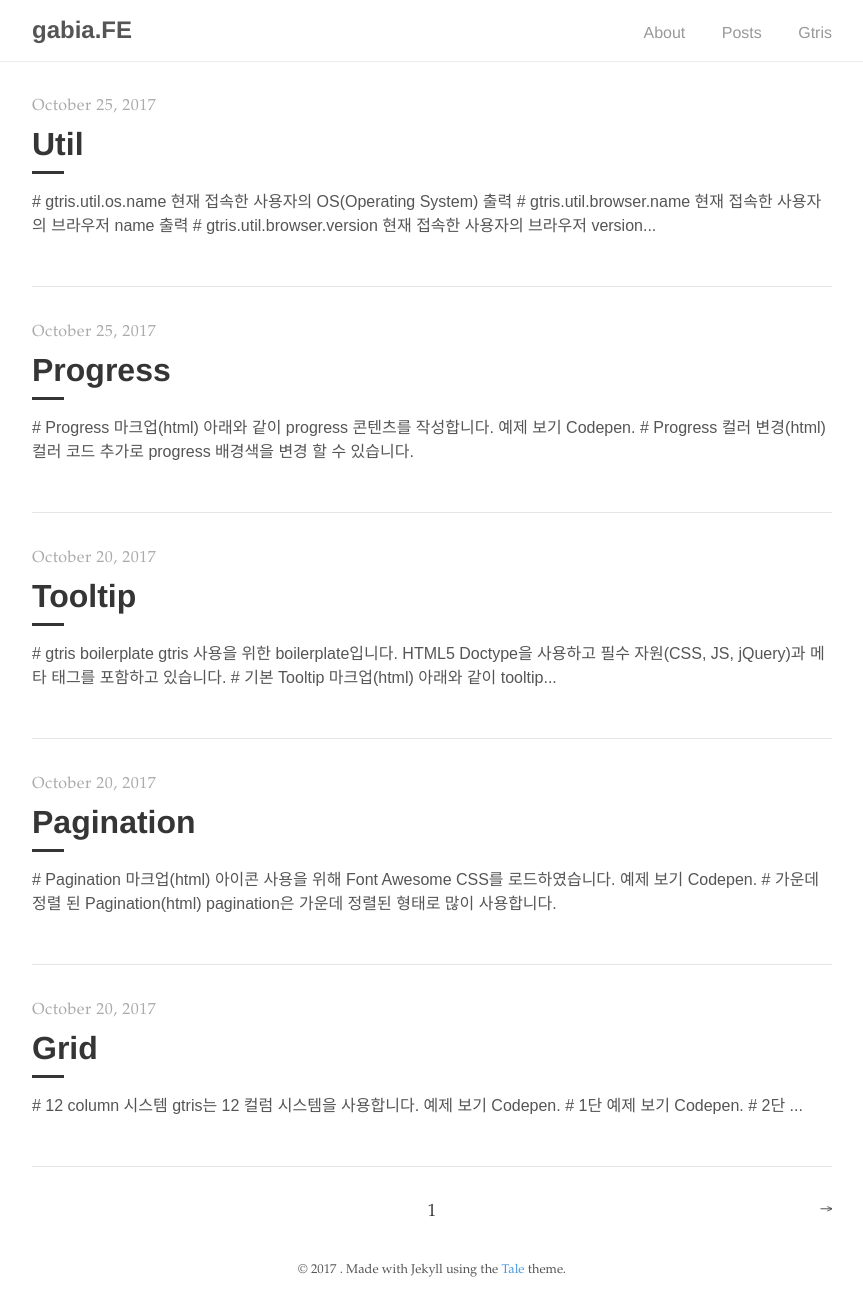
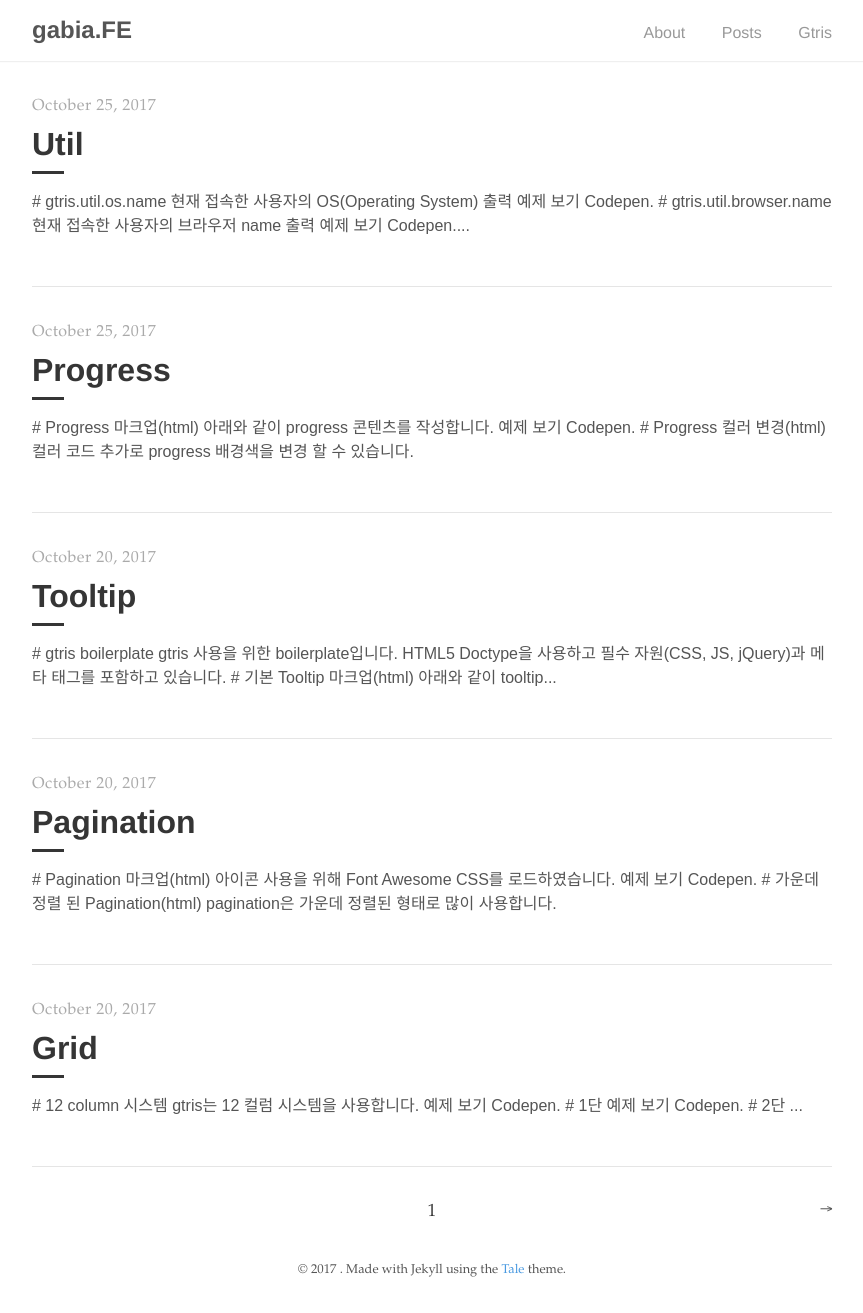
Before and after one commit to gabia-frontend-dev/gabia-frontend-dev.github.io, a Jekyll site: the page built from index.html, in a window 1280 px wide. Shown: the whole page, without its empty margins (208-1071 px from the left). Built offline with Jekyll 4.4.1, drawn with Linux system fonts in a browser that asks for light colours; nearby versions of some CDN libraries; the list of posts is cut into pages by our own code.

Commit message:
util text modified

```diff
--- a/_posts/2017-10-25-util.md
+++ b/_posts/2017-10-25-util.md
@@ -12,11 +12,15 @@
 
 <script src="https://gist.github.com/gabia-frontend-dev/c3a32dadebc1924cb8d238eedb1a9d47.js"></script>
 
+예제 보기 [Codepen](https://codepen.io/dochoul/pen/MENVym).
+
 ### # gtris.util.browser.name
 
 현재 접속한 사용자의 브라우저 name 출력
 
 <script src="https://gist.github.com/gabia-frontend-dev/e33bbfe2644f648e1afc5ff62003e834.js"></script>
+
+예제 보기 [Codepen](https://codepen.io/dochoul/pen/ZXgxpy).
 
 ### # gtris.util.browser.version
 
@@ -24,13 +28,17 @@
 
 <script src="https://gist.github.com/gabia-frontend-dev/8d17be95e8446feba7e206d28efa19e9.js"></script>
 
+예제 보기 [Codepen](https://codepen.io/dochoul/pen/dVxmOw).
+
 ### # gtris.util.isMobile
 
 현재 접속한 사용자의 디바이스가 모바일인지 확인(Boolean)
 
 <script src="https://gist.github.com/gabia-frontend-dev/12e4ad9b5708dd4212ba2b4346223442.js"></script>
 
-### # gtris.util.isMobile
+예제 보기 [Codepen](https://codepen.io/dochoul/pen/WZVzpx).
+
+### # gtris.util.copyToClipboard
 
 원하는 내용을 클립보드에 복사
 
```
